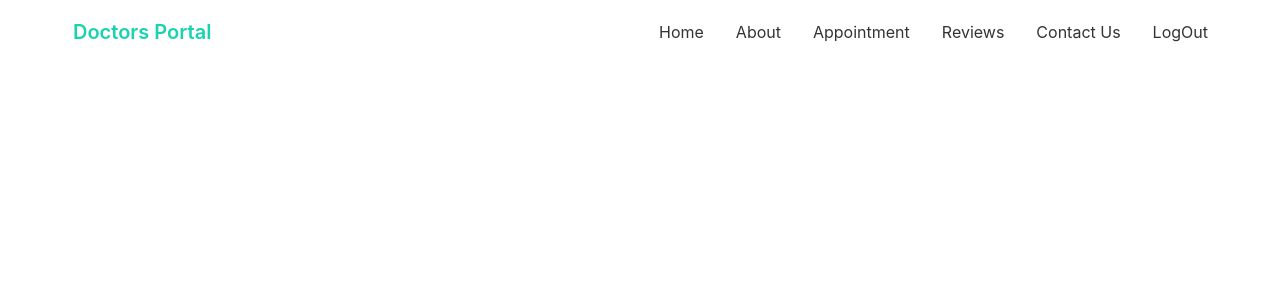
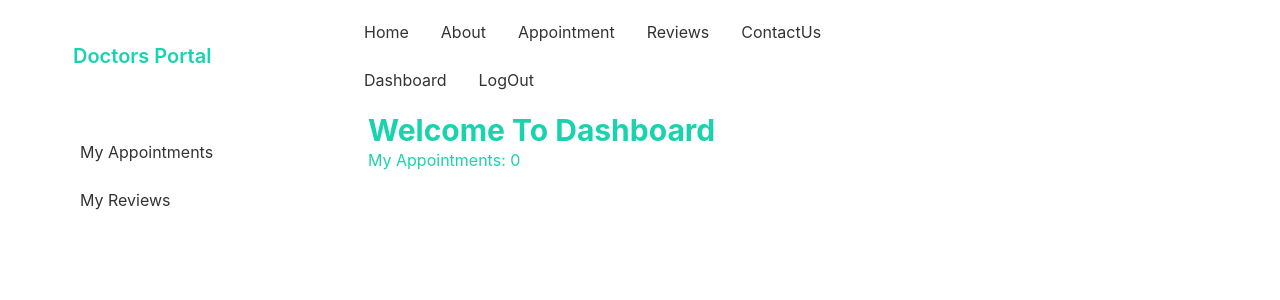
Before and after one commit to ahzihan/doctors-portal-client, a React (Create React App) app: page /dashboard in a window 1280 px wide. Shown: the top 300 px of the page. Built offline with nearby package versions, Linux system fonts and the light colour scheme; no server answers; sample sign-in values are in the browser's storage.

Commit message:
Dashboard under construction done

```diff
--- a/src/App.js
+++ b/src/App.js
@@ -11,6 +11,9 @@
 import Login from './Pages/Shared/Login';
 import Navbar from './Pages/Shared/Navbar';
 import SignUp from './Pages/Shared/SignUp';
+import Dashboard from './Pages/Dashboard/Dashboard';
+import MyAppointments from './Pages/Dashboard/MyAppointments';
+import MyReview from './Pages/Dashboard/MyReview';
 
 function App() {
   return (
@@ -24,6 +27,14 @@
             <Appointment />
           </RequireAuth>
         }></Route>
+        <Route path="/dashboard" element={
+          <RequireAuth>
+            <Dashboard/>
+          </RequireAuth>
+        }>
+        <Route index element={<MyAppointments />} />
+        <Route path='review' element={<MyReview />} />
+        </Route>
         <Route path="/reviews" element={<Reviews />}></Route>
         <Route path="/contact" element={<ContactUs />}></Route>
         <Route path="/login" element={<Login />}></Route>
--- a/src/Pages/Appointment/AvailableAppointment.js
+++ b/src/Pages/Appointment/AvailableAppointment.js
@@ -1,27 +1,41 @@
 import { format } from 'date-fns';
-import React, { useEffect, useState } from 'react';
+import React, { useState } from 'react';
+import { useQuery } from 'react-query';
+import Loading from '../Shared/Loading';
 import AppointmentCard from './AppointmentCard';
 import BookingModal from './BookingModal';
 
-const AvailableAppointment = ( { date, setDate } ) => {
+const AvailableAppointment = ( { date} ) => {
+    // const [ services, setServices ] = useState( [] );
     const [ treatment, setTreatment ] = useState( null );
-    const [ services, setServices ] = useState( [] );
-    const formatedDate = format( date, 'PP' );
-    useEffect( () => {
-        fetch( `http://localhost:5000/available?date=${ formatedDate }` )
+
+    const formattedDate = format( date, 'PP' );
+    const { data: services, isLoading,refetch} = useQuery(['available',formattedDate], () =>
+            fetch( `http://localhost:5000/available?date=${ formattedDate }` )
             .then( res => res.json() )
-            .then( data => setServices( data ) );
-    }, [] );
+            )
+            if(isLoading){
+                return <Loading></Loading>
+            }
+
+
+
+    // useEffect( () => {
+    //     fetch( `http://localhost:5000/available?date=${ formattedDate }` )
+    //         .then( res => res.json() )
+    //         .then( data => setServices( data ) );
+    // }, [formattedDate] );
+
     return (
         <div className='py-6 lg:py-12'>
             <h3 className='text-secondary font-bold text-center text-2xl'>Available Appointments On {format( date, 'PP' )}</h3>
             <p className='text-center py-3 lg:py-5'>Please, Select a services.</p>
             <div className='grid grid-cols-1 lg:grid-cols-3 gap-5 my-5'>
                 {
-                    services.map( service => <AppointmentCard key={service._id} service={service} setTreatment={setTreatment}></AppointmentCard> )
+                    services?.map( service => <AppointmentCard key={service._id} service={service} setTreatment={setTreatment}></AppointmentCard> )
                 }
             </div>
-            {treatment && <BookingModal date={date} treatment={treatment} setTreatment={setTreatment}></BookingModal>}
+            {treatment && <BookingModal refetch={refetch} date={date} treatment={treatment} setTreatment={setTreatment}></BookingModal>}
         </div>
     );
 };
--- a/src/Pages/Appointment/BookingModal.js
+++ b/src/Pages/Appointment/BookingModal.js
@@ -5,7 +5,7 @@
 import Loading from '../Shared/Loading';
 import { toast } from 'react-toastify';
 
-const BookingModal = ( { treatment, date, setTreatment } ) => {
+const BookingModal = ( { treatment, date, setTreatment, refetch } ) => {
     const { _id, name, slots } = treatment;
     const [ user, loading ] = useAuthState( auth );
 
@@ -41,6 +41,7 @@
                 else {
                     toast.error( `Already have an Appointment on, ${ data.info?.date } at ${ data.info?.slot }` );
                 }
+                refetch();
                 setTreatment( null );
             } );
 
--- /dev/null
+++ b/src/Pages/Dashboard/Dashboard.js
@@ -0,0 +1,27 @@
+import React from 'react';
+import { Link ,Outlet} from 'react-router-dom';
+
+const Dashboard = () => {
+    return (
+        <div class="drawer drawer-mobile">
+          <input id="dashboard-sidebar" type="checkbox" class="drawer-toggle" />
+          <div class="drawer-content">
+          <h2 className='text-secondary font-bold text-3xl'>Welcome To Dashboard</h2>
+            <Outlet/>
+
+
+          </div>
+          <div class="drawer-side">
+            <label for="dashboard-sidebar" class="drawer-overlay"></label>
+            <ul class="menu p-4 overflow-y-auto w-80 bg-base-100 text-base-content">
+              {/* <!-- Sidebar content here --> */}
+              <li><Link to="/dashboard">My Appointments</Link></li>
+              <li><Link to="/dashboard/review">My Reviews</Link></li>
+            </ul>
+
+          </div>
+        </div>
+    );
+};
+
+export default Dashboard;
--- /dev/null
+++ b/src/Pages/Dashboard/MyAppointments.js
@@ -0,0 +1,24 @@
+import React, { useEffect, useState } from 'react';
+import { useAuthState } from 'react-firebase-hooks/auth';
+import auth from '../../firebase.init';
+
+const MyAppointments = () => {
+    const [appointments,setAppointments]=useState([]);
+    const [user]=useAuthState(auth);
+
+    useEffect(()=>{
+        if(user){
+            fetch(`http://localhost:5000/booking?patient=${user.email}`)
+        .then(res=>res.json())
+        .then(data=>setAppointments(data))
+        }
+    },[user])
+
+    return (
+        <div>
+            <h3 className='text-secondary'>My Appointments: {appointments.length}</h3>
+        </div>
+    );
+};
+
+export default MyAppointments;
--- /dev/null
+++ b/src/Pages/Dashboard/MyReview.js
@@ -0,0 +1,11 @@
+import React from 'react';
+
+const MyReview = () => {
+    return (
+        <div>
+            <h3>My Reviews</h3>
+        </div>
+    );
+};
+
+export default MyReview;
--- a/src/Pages/Shared/Navbar.js
+++ b/src/Pages/Shared/Navbar.js
@@ -15,7 +15,10 @@
         <li><Link to="/about">About</Link></li>
         <li><Link to="/appointment">Appointment</Link></li>
         <li><Link to="/reviews">Reviews</Link></li>
-        <li><Link to="/contact">Contact Us</Link></li>
+        <li><Link to="/contact">ContactUs</Link></li>
+        {
+            user && <li><Link to="/dashboard">Dashboard</Link></li>
+        }
         {
             user ? <li><Link onClick={logout} to="/login">LogOut</Link></li> : <li><Link to="/login">Login</Link></li>
         }
@@ -39,6 +42,11 @@
                     {menuItems}
                 </ul>
             </div>
+            <div className='navbar-end'>
+            <label tabIndex="1" htmlFor="dashboard-sidebar" className="btn btn-ghost lg:hidden">
+                <svg xmlns="http://www.w3.org/2000/svg" className="h-5 w-5" fill="none" viewBox="0 0 24 24" stroke="currentColor"><path strokeLinecap="round" strokeLinejoin="round" strokeWidth="2" d="M4 6h16M4 12h8m-8 6h16" /></svg>
+            </label>
+            </div>
         </div>
     );
 };
--- a/src/index.js
+++ b/src/index.js
@@ -4,17 +4,19 @@
 import App from './App';
 import reportWebVitals from './reportWebVitals';
 import { BrowserRouter } from 'react-router-dom';
-import { QueryClient, QueryClientProvider, } from 'react-query';
+import { QueryClient, QueryClientProvider} from 'react-query';
 
 
 const queryClient = new QueryClient();
 const root = ReactDOM.createRoot( document.getElementById( 'root' ) );
 root.render(
-  <QueryClientProvider client={queryClient}>
-    <BrowserRouter>
-      <App />
-    </BrowserRouter>
-  </QueryClientProvider>
+  <React.StrictMode>
+    <QueryClientProvider client={queryClient}>
+      <BrowserRouter>
+        <App />
+      </BrowserRouter>
+    </QueryClientProvider>
+  </React.StrictMode>
 );
 
 // If you want to start measuring performance in your app, pass a function
```
